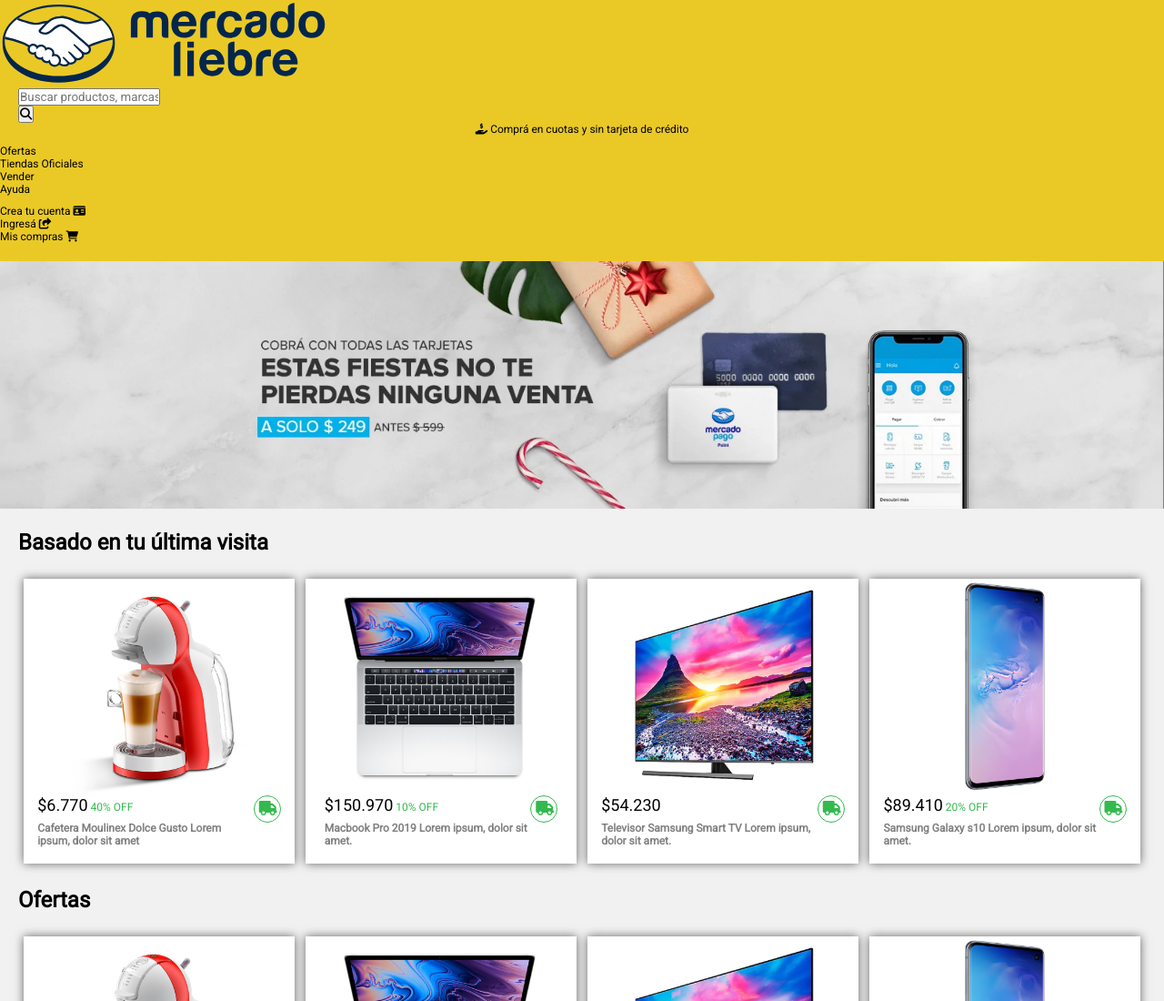
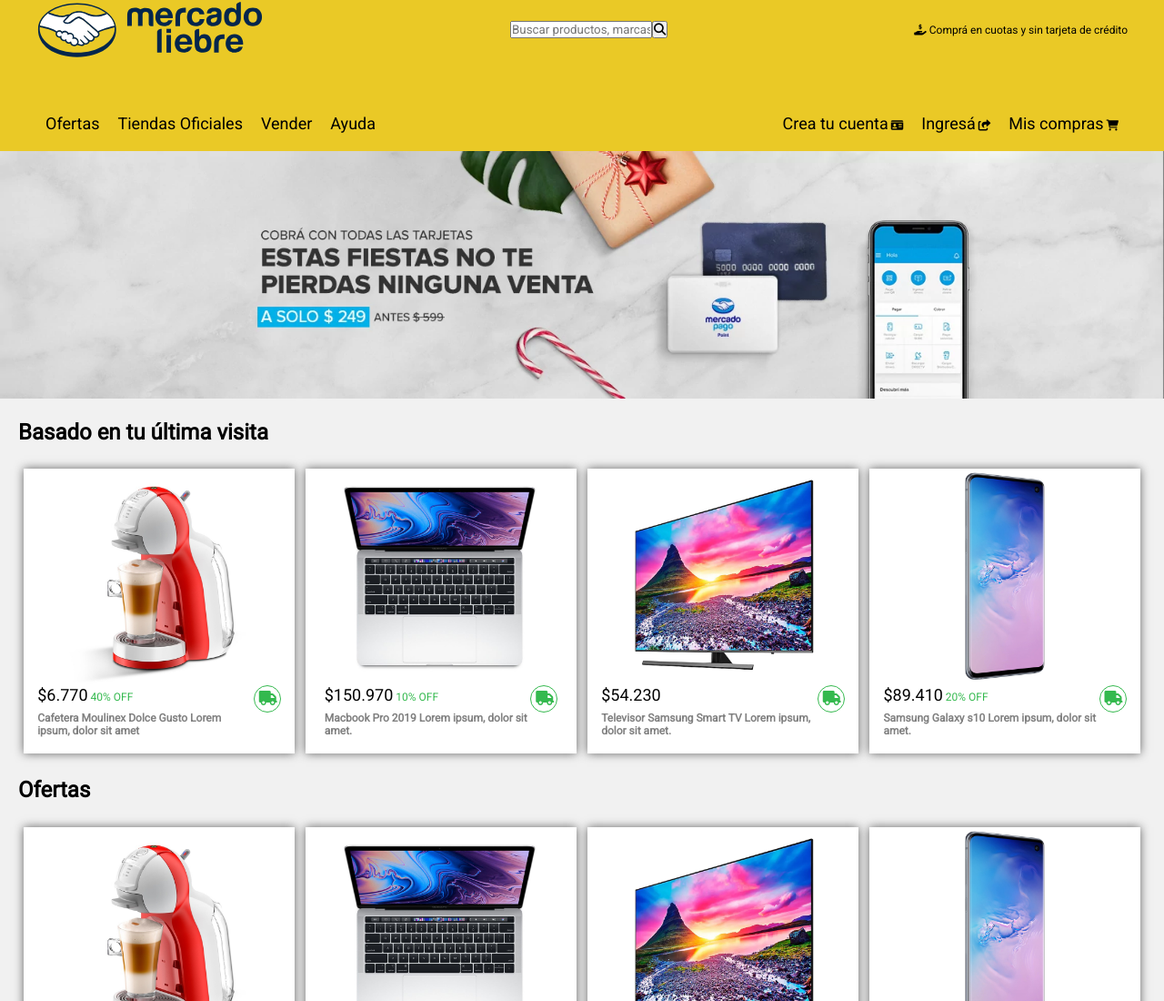
Before and after one commit to ramon-ortega/mercado-liebre, a website: page views/home.html in a window 1280 px wide. Shown: the top 1100 px of the page at 91% size. Drawn offline with Linux system fonts and the light colour scheme.

Commit message:
Hace responsive el header

```diff
--- a/public/css/styles.css
+++ b/public/css/styles.css
@@ -61,6 +61,7 @@
 }
 
 .buscador{
+    display: flex;
     padding: 0 20px;
 }
 
@@ -102,7 +103,19 @@
     display: inline;
 }
 
-.burger-menu{
+.hamburguer-button i{
+    margin: auto;
+    background-color: #1259c3;
+    color: #ffffff;
+    display: block;
+    max-width: 50px;
+    padding: 15px 0;
+    border-radius: 8px;
+    text-align: center;
+    font-size: 18px;
+}
+
+/* .burger-menu{
     text-align: center;
     background-color: transparent;
     margin: auto;
@@ -115,7 +128,7 @@
     border-radius: 5px;
     background-color: #1259c3;
     color: white;
-}
+} */
 
 .informacion{
     text-align: center;
@@ -127,6 +140,10 @@
     color: white;
     background-color: transparent;
     margin: auto;
+}
+
+.logo{
+    width: 150px;
 }
 
 .info-icon i{
@@ -174,10 +191,23 @@
 
 }
 
+.ham-button{
+    margin-bottom: 0;
+    padding-bottom: 20px;
+}
+
 /* Mobile Medium */
 @media (min-width: 361px) {
     .ultima-vista .descripcion, .ofertas .descripcion{
         display: block;
+    }
+
+    .logo{
+        width: 250px;
+    }
+
+    .hamburguer-button{
+        display: none;
     }
 
     .ultima-vista .titular, .ofertas .titular{
@@ -198,11 +228,36 @@
         margin: 1%;
     }
 
-
     .main-article{
         border-bottom: solid 0px white;
     }
 
+    .main-header-top-bar{
+        flex-direction: row;
+        justify-content: center;
+        display: flex;
+        flex-wrap: wrap;
+        justify-content: space-between;
+        align-items: center;
+    }
+
+    .main-navbar{
+        display: flex;
+        justify-content: space-between;
+    }
+
+    .main-navbar ul{
+        display: flex;
+    }
+
+    .main-navbar li{
+        margin: 0 5px;
+    }
+
+    .right-navbar{
+        margin-bottom: 0;
+        padding-bottom: 20px;
+    }
 
 }
 
@@ -211,6 +266,35 @@
 
     header nav{
         display: block;
+    }
+
+    .hamburguer-button{
+        display: none;
+    }
+
+    .main-header-top-bar, .main-navbar{
+        max-width: 1200px;
+        margin: auto;
+    }
+
+    .main-header-top-bar{
+        align-items: center;
+    }
+
+    .logo{
+        width: 250;
+    }
+
+    .main-navbar{
+        margin-top: 30px;
+    }
+
+    .main-navbar li{
+        margin: 0 10px;
+    }
+
+    .main-navbar a{
+        font-size: 18px;
     }
 
     .ultima-vista article, .ofertas article{
@@ -223,12 +307,14 @@
         border-bottom: solid 0px white;
     }
 
-    .burger-menu{
-        display: none;
-    }
-
-    .nav2{
+    .right-navbar{
         margin-bottom: 0;
         padding-bottom: 20px;
     }
+
+    .main-header-top-bar{
+        display: flex;
+        justify-content: space-between;
+        align-items: center;
+    }
 }
--- a/views/home.html
+++ b/views/home.html
@@ -10,30 +10,34 @@
     <link rel="stylesheet" href="/css/styles.css">
 </head>
 <body>
-    <header>
-        <img src="/images/logo-mercado-liebre.svg" width="360" alt="Logo Mercado Liebre">
-        <div class="buscador">
-            <input type="text" placeholder="Buscar productos, marcas">
-            <div><button name="button"><i class="fa-solid fa-magnifying-glass"></i></button></div>
+    <header class="main-header">
+        <div class="main-header-top-bar">
+            <img class="logo" src="/images/logo-mercado-liebre.svg" width="360" alt="Logo Mercado Liebre">
+            <div class="buscador">
+                <input type="text" placeholder="Buscar productos, marcas">
+                <div><button name="button"><i class="fa-solid fa-magnifying-glass"></i></button></div>
+            </div>
+            <p class="slogan"><i class="fa-solid fa-hand-holding-dollar"></i>
+            Comprá en cuotas y sin tarjeta de crédito</p>
         </div>
-        <p class="slogan"><i class="fa-solid fa-hand-holding-dollar"></i>
-        Comprá en cuotas y sin tarjeta de crédito</p>
-        <nav>
-            <ul>
+        <div class="ham-button">
+            <a href="" class = "hamburguer-button">
+                <i class="fa-solid fa-bars"></i>
+            </a>
+        </div>
+        <nav class="main-navbar">
+            <ul class="left-navbar">
                 <li> <a href="#ofertas">Ofertas</a> </li>
                 <li> <a href="">Tiendas Oficiales</a> </li>
                 <li> <a href="">Vender</a> </li>
                 <li> <a href="">Ayuda</a> </li>
             </ul>
-            <ul class = "nav2">
+            <ul class = "right-navbar">
                 <li> <a href="">Crea tu cuenta</a> <i class="fa-solid fa-id-card"></i> </li>
                 <li> <a href="">Ingresá</a> <i class="fa-solid fa-share-from-square"></i> </li>
                 <li> <a href="">Mis compras</a> <i class="fa-solid fa-cart-shopping"></i> </li>
             </ul>
         </nav>
-        <div class="burger-menu">
-            <i class="fas fa-bars"></i>
-        </div>
     </header>
     <section class="image-header">
         <img src="/images/img-home-banner.jpg" alt="Banner Home">
```
